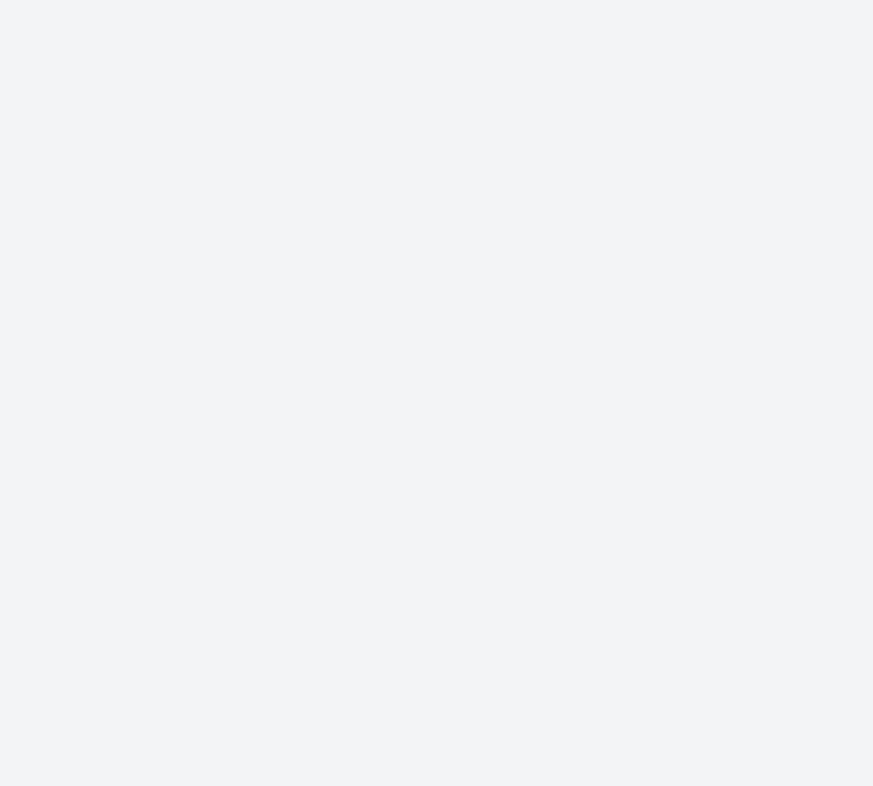
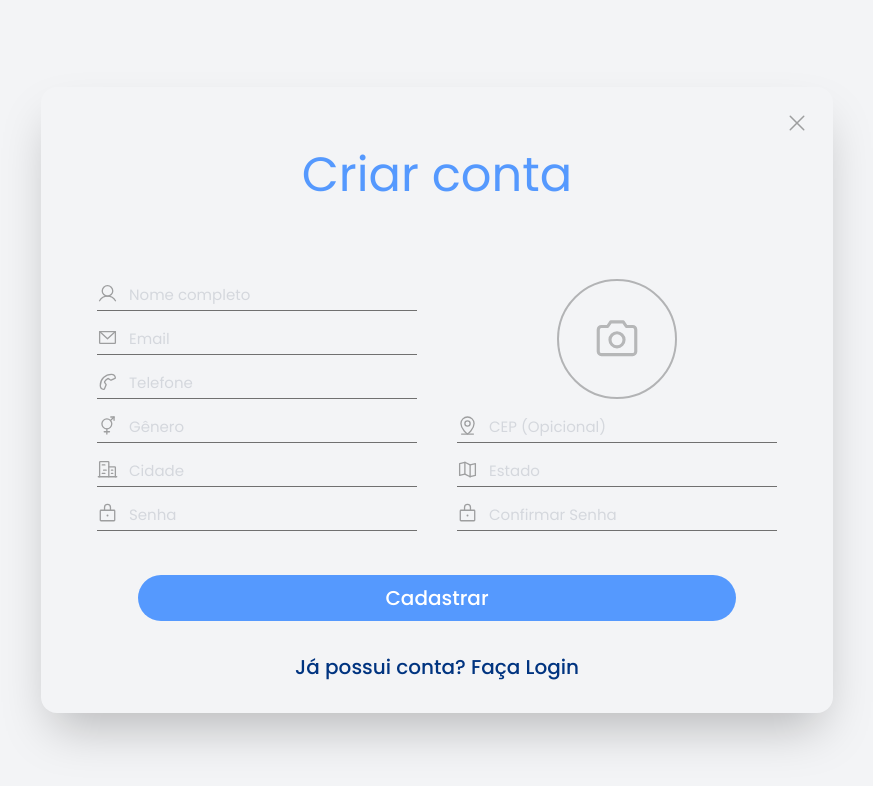
Before and after one commit to xaviervx/my-video-time, a React (Vite) app: page /register in a window 1280 px wide. Before the commit this address had no page. Shown: the top 786 px of the page, without its empty margins (203-1076 px from the left). Built offline with nearby package versions, Linux system fonts and the light colour scheme.

Commit message:
Design do modal de registro

```diff
--- a/src/App.jsx
+++ b/src/App.jsx
@@ -3,6 +3,7 @@ import { BrowserRouter as Router, Route, Routes } from 'react-router-dom'
 
 import Home from './pages/Home'
 import Login from './pages/Login'
+import Register from './pages/Register'
 
 import './styles/main.css'
 
@@ -15,6 +16,9 @@ function App() {
       <Routes>
         <Route path="/login" element={ <Login /> } />
       </Routes>
+      <Routes>
+        <Route path="/register" element={ <Register /> } />
+      </Routes>
     </Router>
   )
 }
--- /dev/null
+++ b/src/components/Button/index.jsx
@@ -0,0 +1,7 @@
+import React from 'react';
+
+export function Button({ children, onClick }) {
+  return (
+    <button className="bg-[#5599fe] text-center w-full h-[46px] text-white rounded-full text-xl font-medium" type="submit" onClick={ onClick }>{ children }</button>
+  )
+}
--- /dev/null
+++ b/src/pages/Register/index.jsx
@@ -0,0 +1,125 @@
+import React, { useState } from 'react';
+import { Link } from 'react-router-dom';
+
+import {
+  X, EnvelopeSimple, User, Phone, GenderIntersex, Buildings, Camera, MapPinLine, MapTrifold
+} from 'phosphor-react';
+
+import { Button } from '../../components/Button';
+import { InputPassword } from '../../components/InputPassword';
+import { InputText } from '../../components/InputText';
+
+export default function Register() {
+
+  const [userImage, setUserImage] = useState();
+
+  function encodeImageFileAsURL(e) {
+    const file = e.target.files[0];
+    const reader = new FileReader();
+    reader.onloadend = () => {
+      setUserImage(reader.result)
+    }
+    reader.readAsDataURL(file);
+  }
+
+  return (
+    <div className="flex items-center justify-center h-screen ">
+      <div className="rounded-2xl px-14 pt-16 pb-8 shadow-2xl relative">
+        <X
+          size={ 24 }
+          className="absolute top-6 right-6 opacity-[35%] cursor-pointer"
+        />
+        <p className="text-[#5599fe] text-5xl text-center mb-20">Criar conta</p>
+        <form>
+          <div className="w-full justify-between gap-10 flex flex-row">
+            <div>
+              <InputText
+                height="h-8"
+                width="w-80"
+                placeholder="Nome completo"
+                margimBottom="mb-3"
+                icon={ <User size={ 21 } className="opacity-[35%]" /> }
+              />
+              <InputText
+                height="h-8"
+                width="w-80"
+                placeholder="Email"
+                margimBottom="mb-3"
+                icon={ <EnvelopeSimple size={ 21 } className="opacity-[35%]" /> }
+              />
+              <InputText
+                height="h-8"
+                width="w-80"
+                placeholder="Telefone"
+                margimBottom="mb-3"
+                icon={ <Phone size={ 21 } style={ { rotate: '90deg' } } className="opacity-[35%]" /> }
+              />
+              <InputText
+                height="h-8"
+                width="w-80"
+                placeholder="Gênero"
+                margimBottom="mb-3"
+                icon={ <GenderIntersex size={ 21 } className="opacity-[35%]" /> }
+
+              />
+              <InputText
+                height="h-8"
+                width="w-80"
+                placeholder="Cidade"
+                margimBottom="mb-3"
+                icon={ <Buildings size={ 21 } className="opacity-[35%]" /> }
+              />
+              <InputPassword
+                height="h-8"
+                width="w-80"
+                placeholder="Senha"
+                margimBottom="mb-3"
+              />
+            </div>
+            <div>
+              <div className="flex items-center justify-center">
+                <div type="file" className="relative rounded-full border-2 border-[#0004] flex items-center justify-center h-[120px] w-[120px] mb-3 cursor-pointer overflow-hidden">
+                  <input type="file" onChange={ (e) => encodeImageFileAsURL(e) } className="w-full h-full z-10 opacity-[0%] cursor-pointer" />
+                  {!userImage
+                    ? (
+                      <Camera size={ 50 } className="absolute z-0 cursor-pointer opacity-[25%]" />
+                    )
+                    : (
+                      <img src={ userImage } className="absolute z-0 cursor-pointer min-h-full min-w-full object-cover" alt="User_Image" />
+                    )}
+                </div>
+              </div>
+              <InputText
+                height="h-8"
+                width="w-80"
+                placeholder="CEP (Opicional)"
+                margimBottom="mb-3"
+                icon={ <MapPinLine size={ 21 } className="opacity-[35%]" /> }
+
+              />
+              <InputText
+                height="h-8"
+                width="w-80"
+                placeholder="Estado"
+                margimBottom="mb-3"
+                icon={ <MapTrifold size={ 21 } className="opacity-[35%]" /> }
+              />
+              <InputPassword
+                height="h-8"
+                width="w-80"
+                placeholder="Confirmar Senha"
+                margimBottom="mb-3"
+              />
+            </div>
+          </div>
+          <div className="w-full flex flex-col items-center">
+            <div className="my-8 w-[88%]">
+              <Button>Cadastrar</Button>
+            </div>
+            <Link to="/login" className="text-[#003480] text-xl font-medium">Já possui conta? Faça Login</Link>
+          </div>
+        </form>
+      </div>
+    </div>
+  );
+}
```
